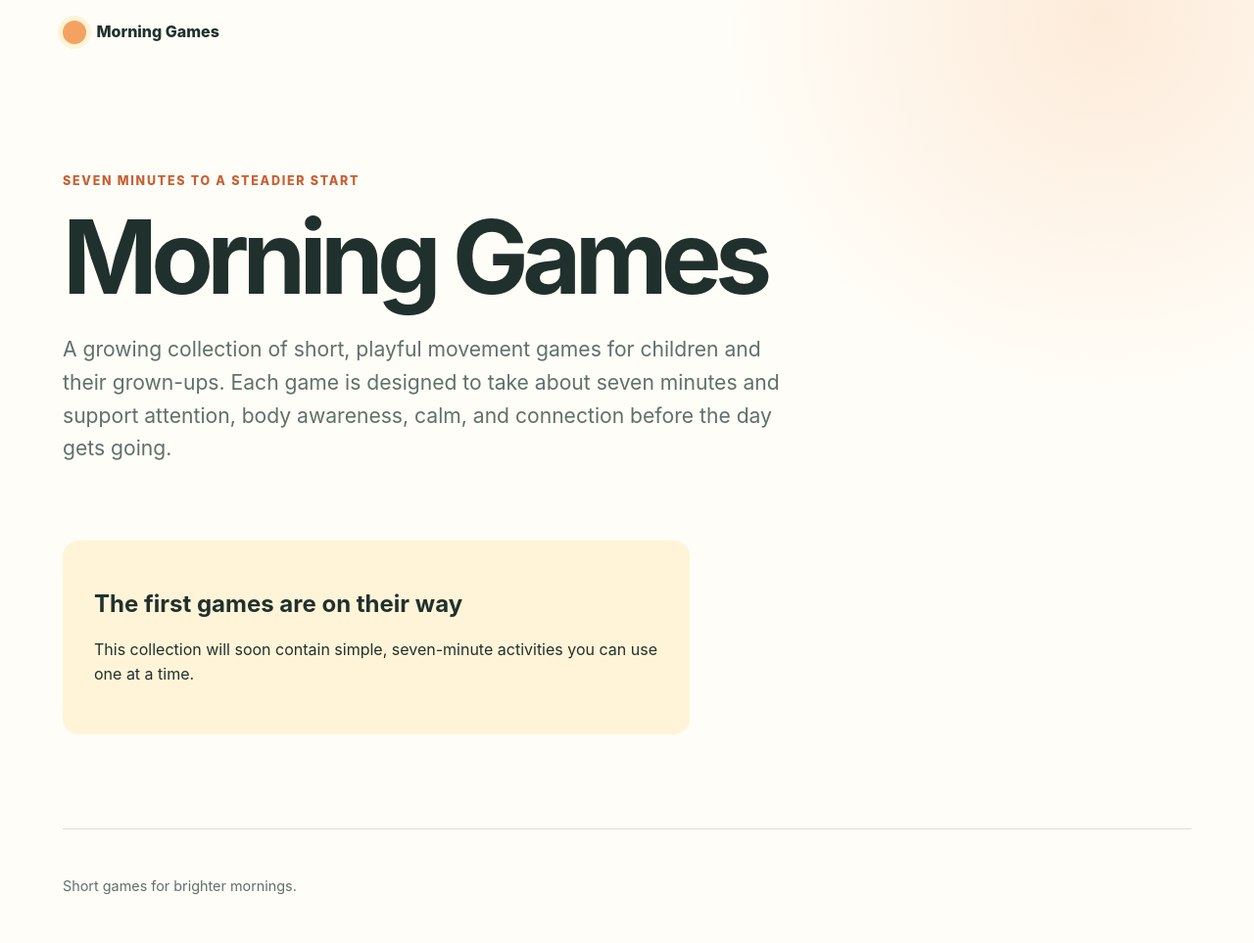
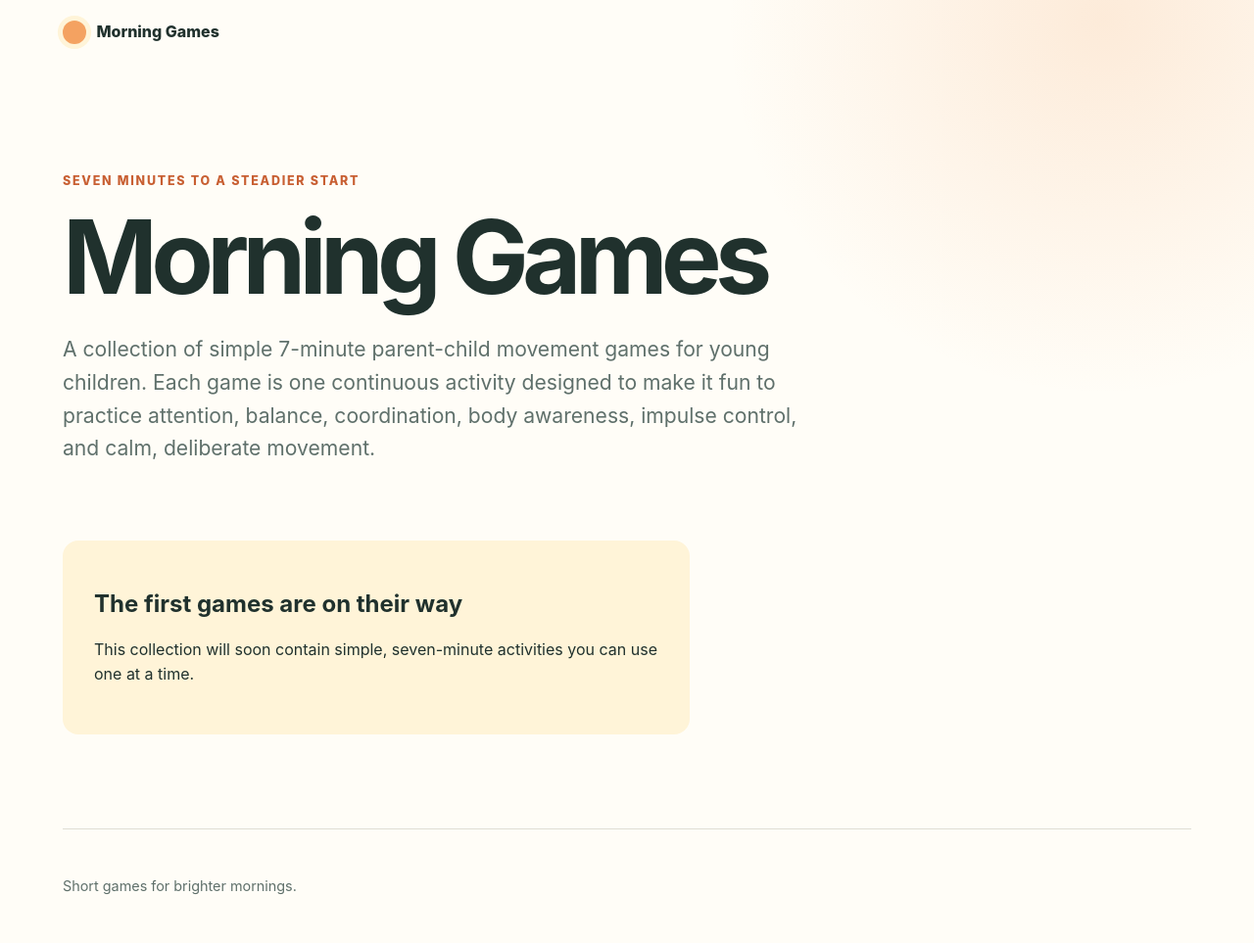
Before and after one commit to jackrsteiner/morning-games, a Jekyll site: the page built from index.html, in a window 1280 px wide. Shown: the whole page at 98% size. Built offline with Jekyll 4.4.1, drawn with Linux system fonts in a browser that asks for light colours.

Commit message:
Clarify the Morning Games purpose

```diff
--- a/_config.yml
+++ b/_config.yml
@@ -1,5 +1,5 @@
 title: Morning Games
-description: Seven-minute movement games that help children settle, connect, and focus.
+description: A collection of simple 7-minute parent-child movement games for young children. Each game is one continuous activity designed to make it fun to practice attention, balance, coordination, body awareness, impulse control, and calm, deliberate movement.
 url: ""
 baseurl: "/morning-games"
 
--- a/index.html
+++ b/index.html
@@ -9,9 +9,9 @@ title: Morning Games
   <p class="eyebrow">Seven minutes to a steadier start</p>
   <h1>Morning Games</h1>
   <p class="hero__intro">
-    A growing collection of short, playful movement games for children and their grown-ups.
-    Each game is designed to take about seven minutes and support attention, body awareness,
-    calm, and connection before the day gets going.
+    A collection of simple 7-minute parent-child movement games for young children. Each game
+    is one continuous activity designed to make it fun to practice attention, balance,
+    coordination, body awareness, impulse control, and calm, deliberate movement.
   </p>
 </section>
 
```
Also changed, not shown: README.md.
